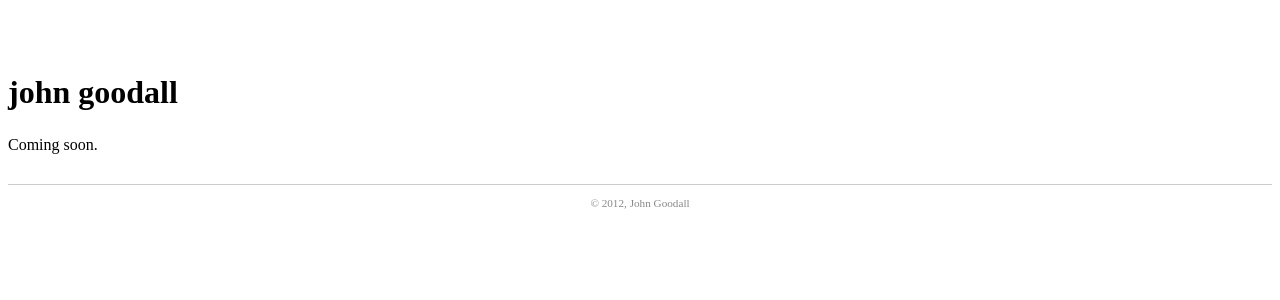
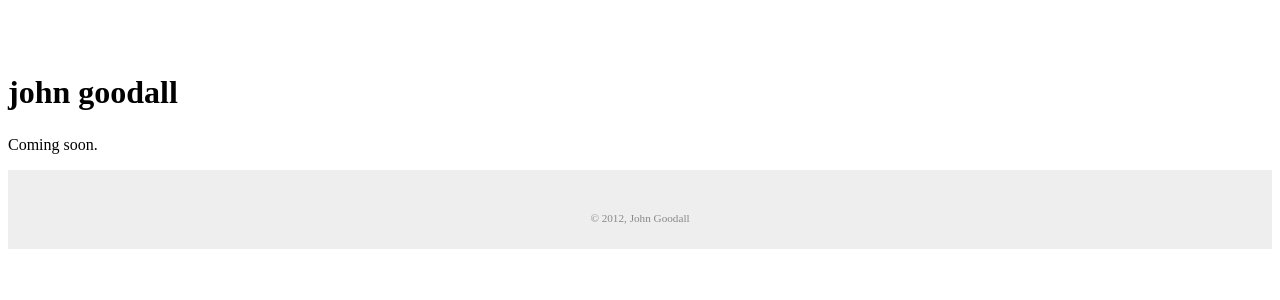
Before and after one commit to jgoodall/jgoodall.github.io, a Jekyll site: the page built from index.md, in a window 1280 px wide. Shown: the top 300 px of the page. Built offline with Jekyll 4.4.1, drawn with Linux system fonts in a browser that asks for light colours; nearby versions of some CDN libraries; Markdown is read by kramdown in place of the engine named in the settings; a style sheet for code colours, icons or effects is not loaded.

Commit message:
footer bg color

```diff
--- a/css/style.css
+++ b/css/style.css
@@ -10,9 +10,9 @@ section {
 }
 
 footer {
-  margin-top: 30px;
-  margin-bottom: 25px;
-  border-top: 1px solid #ccc;
+  padding-top: 30px;
+  padding-bottom: 25px;
+  background-color: #eee;
 }
 
 footer p {
```
